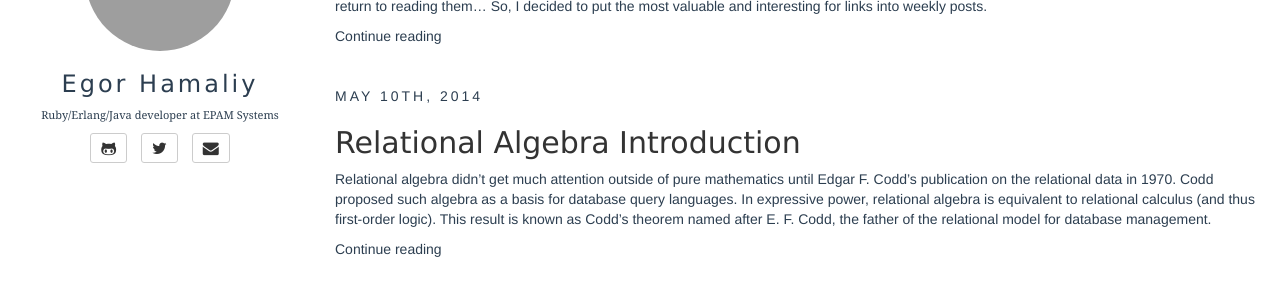
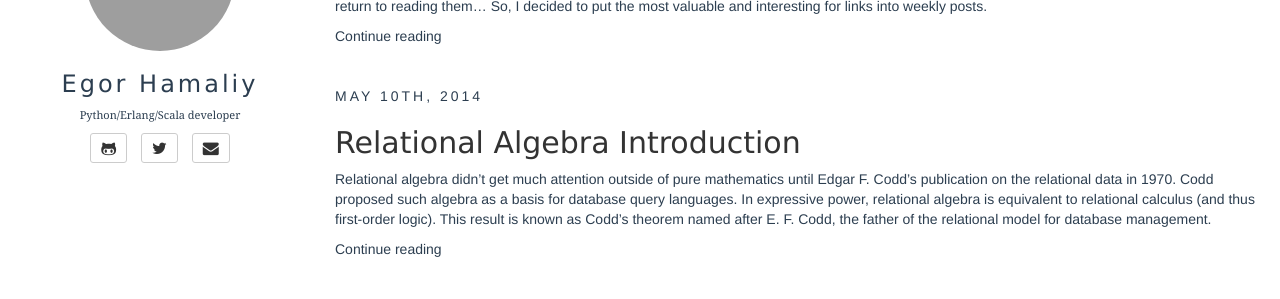
Before and after one commit to egorhm/egorhm.github.io, a Jekyll site: the page built from index.html, in a window 1280 px wide. Shown: the part 227-526 px from the top of the page. Built offline with Jekyll 4.4.1, drawn with Linux system fonts in a browser that asks for light colours; the list of posts is cut into pages by our own code; grey boxes are pictures that could not be loaded.

```diff
--- a/_config.yml
+++ b/_config.yml
@@ -8,13 +8,13 @@
 markdown: kramdown
 
 title: Egor Hamaliy
-description: Stylish Jekyll Theme
+description: Egor Hamaliy person blog
 author:
   name: Egor Hamaliy
   email: egor.hamaliy@gmail.com
   github: egorhm
   twitter: egor_hm
-  bio: Ruby/Erlang/Java developer at EPAM Systems
+  bio: Python/Erlang/Scala developer
   email_md5: dd050e6d8b0f09cf2c0dda78382e6944
 
 # rss_path: feed.xml
```
